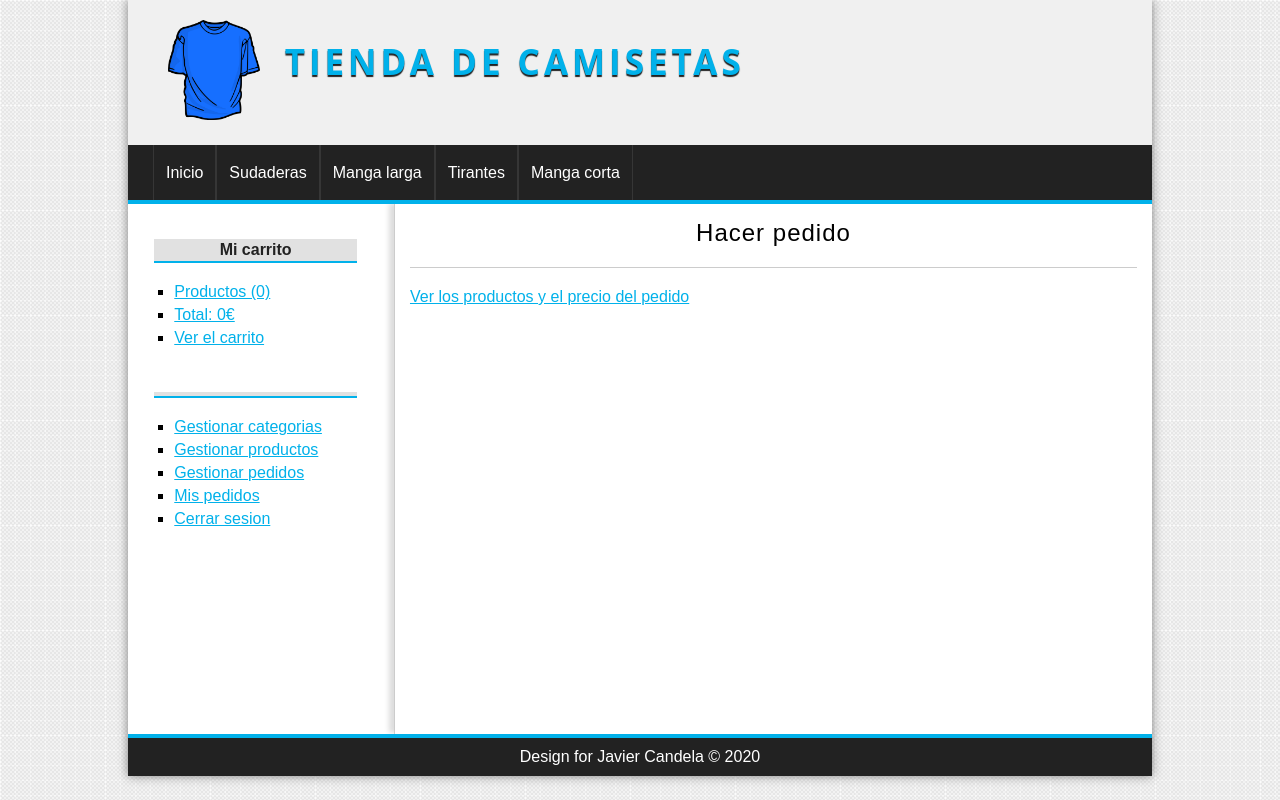
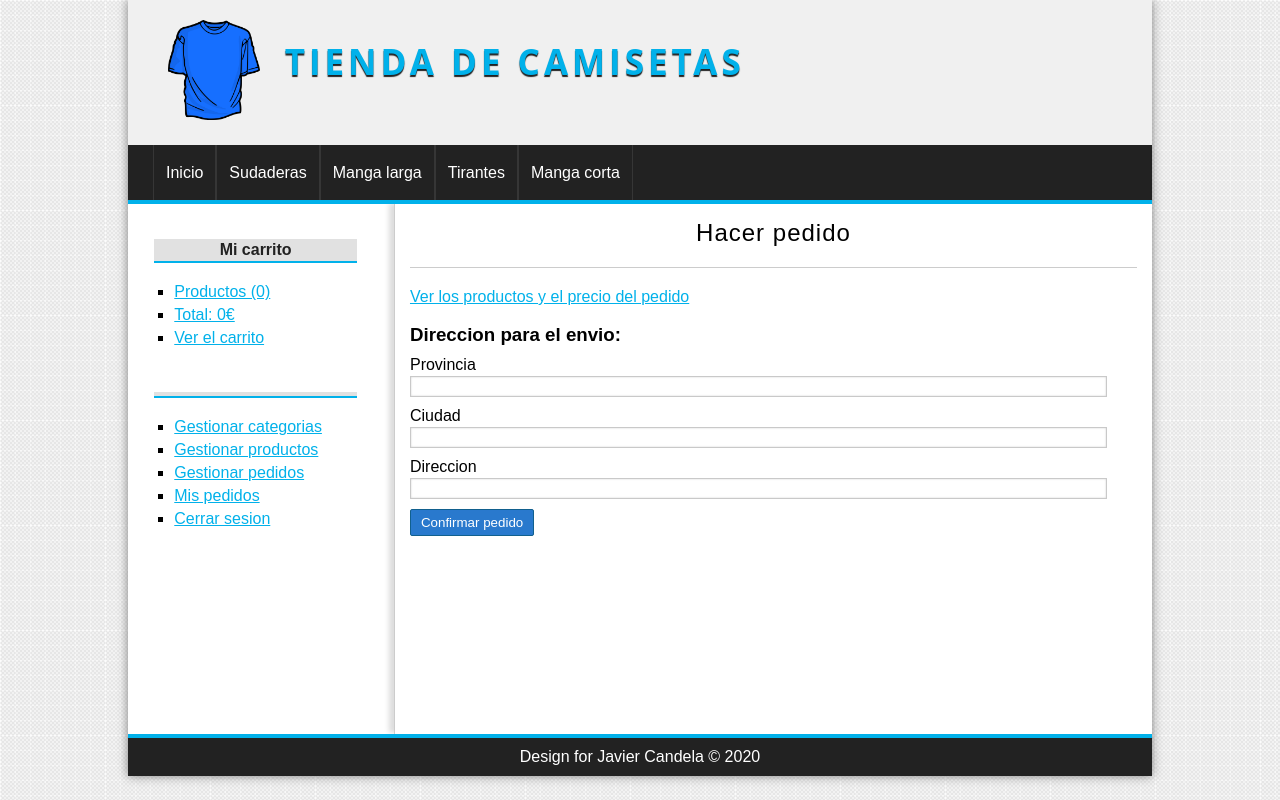
Before and after one commit to Jacanroman/php, a PHP site: page /master_php/pedido/hacer in a window 1280 px wide. Run offline with PHP 8.4, Linux system fonts and the light colour scheme; the visitor is signed in with stand-in values (Sample User, id 1); data comes from the database, SQL or seed files in the repository.

Commit message:
form pedidos

```diff
--- a/project_php_poo/controllers/pedidoController.php
+++ b/project_php_poo/controllers/pedidoController.php
@@ -8,7 +8,7 @@ class pedidoController{
     }
 
     public function add(){
-
+        var_dump($_POST);
     }
 
 }
--- a/project_php_poo/views/pedido/hacer.php
+++ b/project_php_poo/views/pedido/hacer.php
@@ -1,7 +1,26 @@
 <?php if(isset($_SESSION['identity'])): ?>
 
     <h1>Hacer pedido</h1>
-    <a href="<?=base_url?>carrito/index">Ver los productos y el precio del pedido</a>
+    <p>
+        <a href="<?=base_url?>carrito/index">Ver los productos y el precio del pedido</a>
+    </p>
+    <br/>
+
+
+    <h3>Direccion para el envio: </h3>
+    <form action="<?=base_url.'pedido/add'?>" method="POST">
+        <label for="provincia">Provincia</label>
+        <input type="text" name="provincia" required />
+
+        <label for="ciudad">Ciudad</label>
+        <input type="text" name="ciudad" required/>
+
+        <label for="direccion">Direccion</label>
+        <input type="text" name="direccion" required/>
+
+        <input type="submit" value="Confirmar pedido" />
+    </form>
+
 <?php else: ?>
     <h1>Necesitas estar identificado</h1>
     <p>Necesitas estar logeado en la web para poder realizar tu pedido</p>
```
